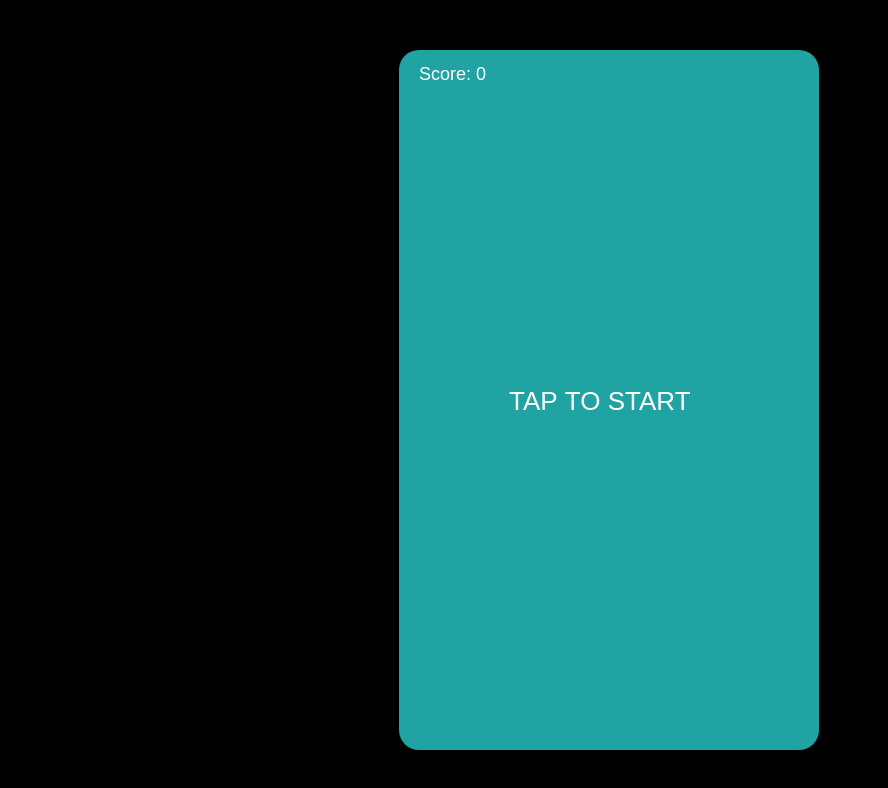
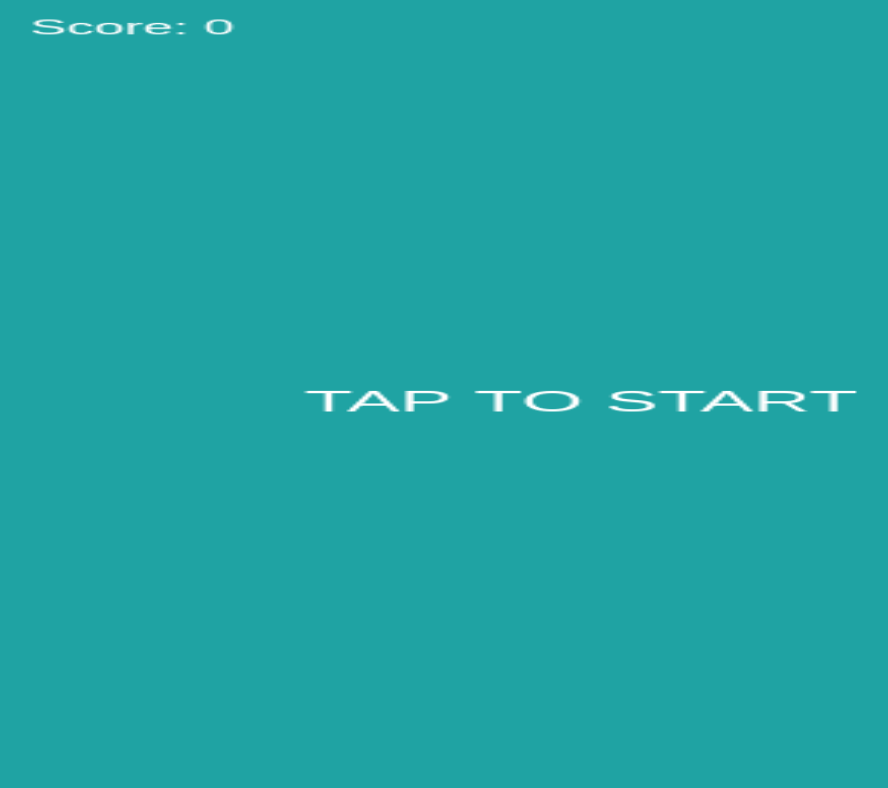
Before and after one commit to asevensmentor-maker/game, a plain HTML site: page index.html in a window 1280 px wide. Shown: the whole page, without its empty margins (31-919 px from the left). Drawn offline with Linux system fonts and the light colour scheme.

Commit message:
Update style.css

```diff
--- a/style.css
+++ b/style.css
@@ -1,14 +1,19 @@
-body {
+* {
   margin: 0;
+  padding: 0;
+  box-sizing: border-box;
+}
+
+html, body {
+  width: 100%;
+  height: 100%;
+  overflow: hidden;
   background: black;
-  display: flex;
-  justify-content: center;
-  align-items: center;
-  height: 100vh;
 }
 
 canvas {
+  display: block;
+  width: 100vw;
+  height: 100vh;
   background: #1fa3a3;
-  border-radius: 20px;
-  box-shadow: 0 0 20px rgba(0,0,0,0.5);
 }
```
